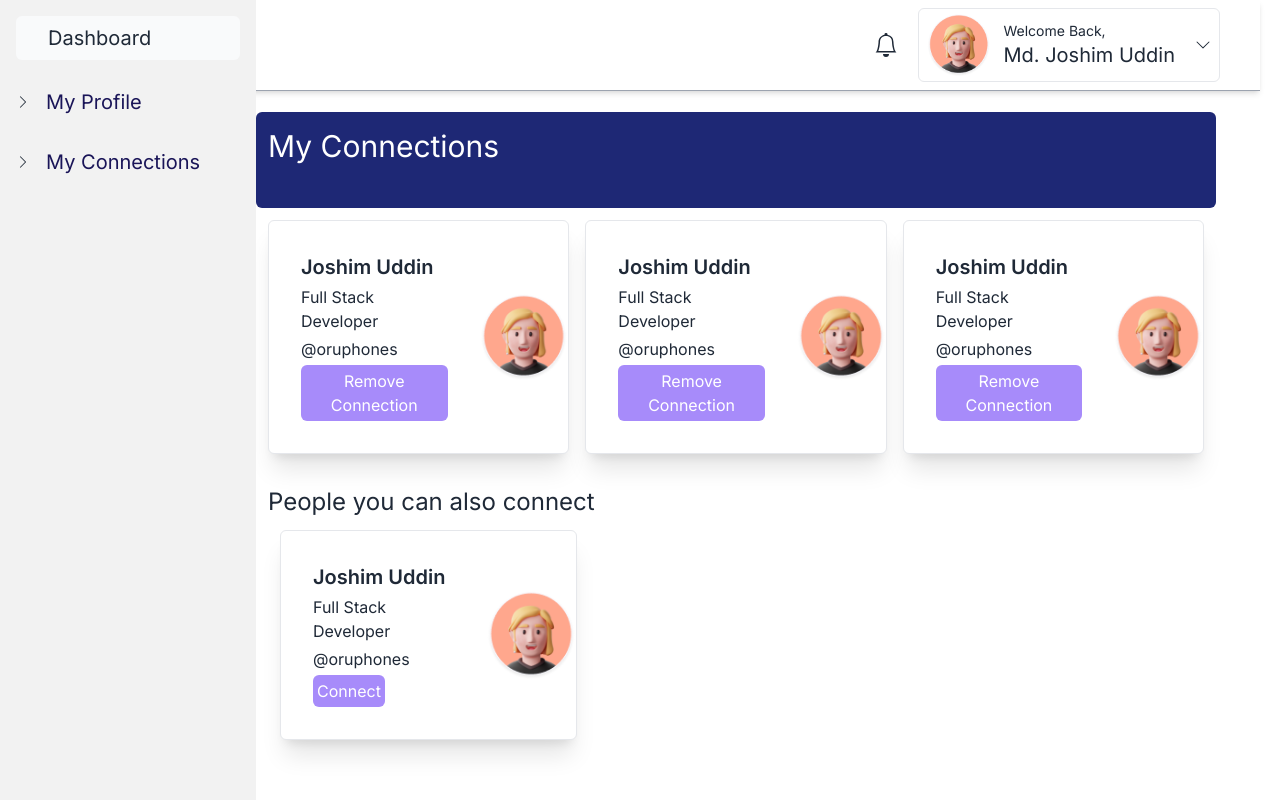
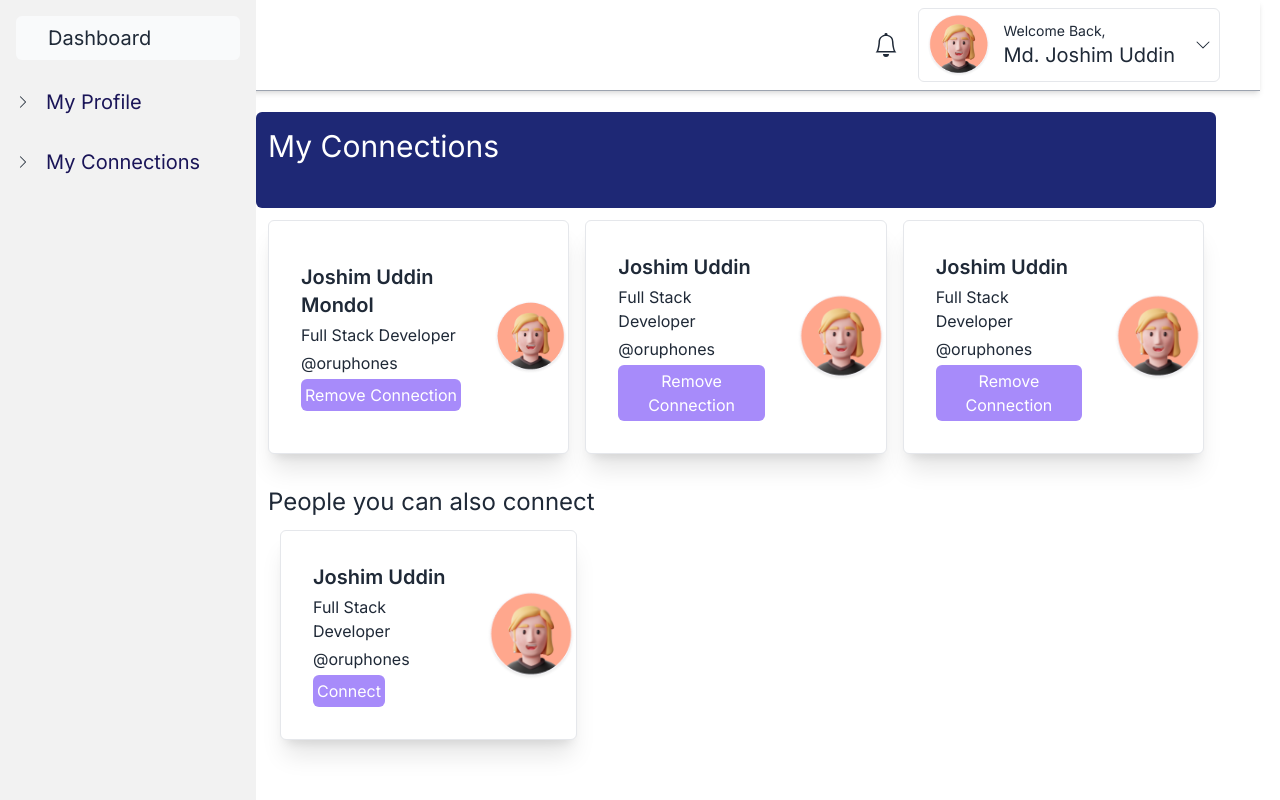
Before and after one commit to Joshim-Uddin/oru-phones, a Next.js app: page /dashboard/connections in a window 1280 px wide. Shown: the top 800 px of the page. Built offline with nearby package versions, Linux system fonts and the light colour scheme; no server answers.

Commit message:
profile name updated

```diff
--- a/app/dashboard/connections/page.jsx
+++ b/app/dashboard/connections/page.jsx
@@ -12,7 +12,7 @@ const page = () => {
             <section className='grid md:grid-cols-3 grid-cols-1 p-3 gap-4'>
             <div className="rounded-md border bg-base-100 shadow-xl flex justify-between items-center">
                 <div className="card-body gap-1">
-                    <h2 className="card-title">Joshim Uddin</h2>
+                    <h2 className="card-title">Joshim Uddin Mondol</h2>
                     <p>Full Stack Developer</p>
                     <p>@oruphones</p>
                     <div className="card-actions justify-start">
```
